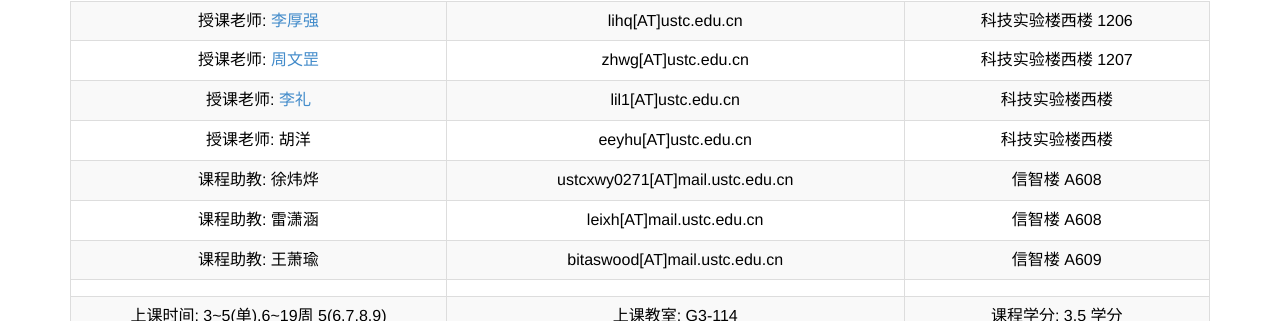
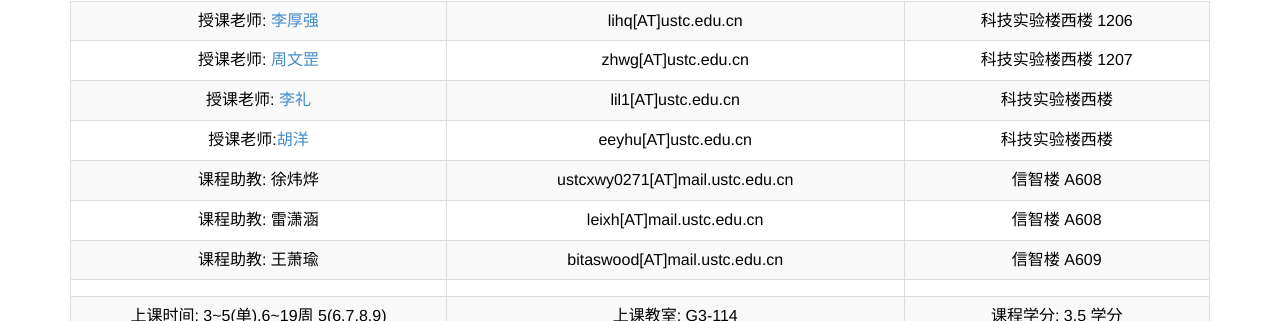
Before and after one commit to ustc-dia/ustc-dia.github.io, a Jekyll site: the page index.html, which Jekyll copies as it is, in a window 1280 px wide and 900 px high. Shown: the part 138-459 px from the top of the window. Built offline with Jekyll 4.4.1, drawn with Linux system fonts in a browser that asks for light colours.

Commit message:
update info

```diff
--- a/index.html
+++ b/index.html
@@ -85,7 +85,7 @@
                 </tr>
 
                 <tr>
-                    <td width="33%">授课老师: 胡洋</a></td>
+                    <td width="33%">授课老师:<a href="https://faculty.ustc.edu.cn/yanghu/en/index/238649/list/index.htm" target="_blank">胡洋</a></td>
                     <td>eeyhu[AT]ustc.edu.cn</td>
                     <td>科技实验楼西楼</td>
                     <!-- <td width="20%"></td> -->
```
